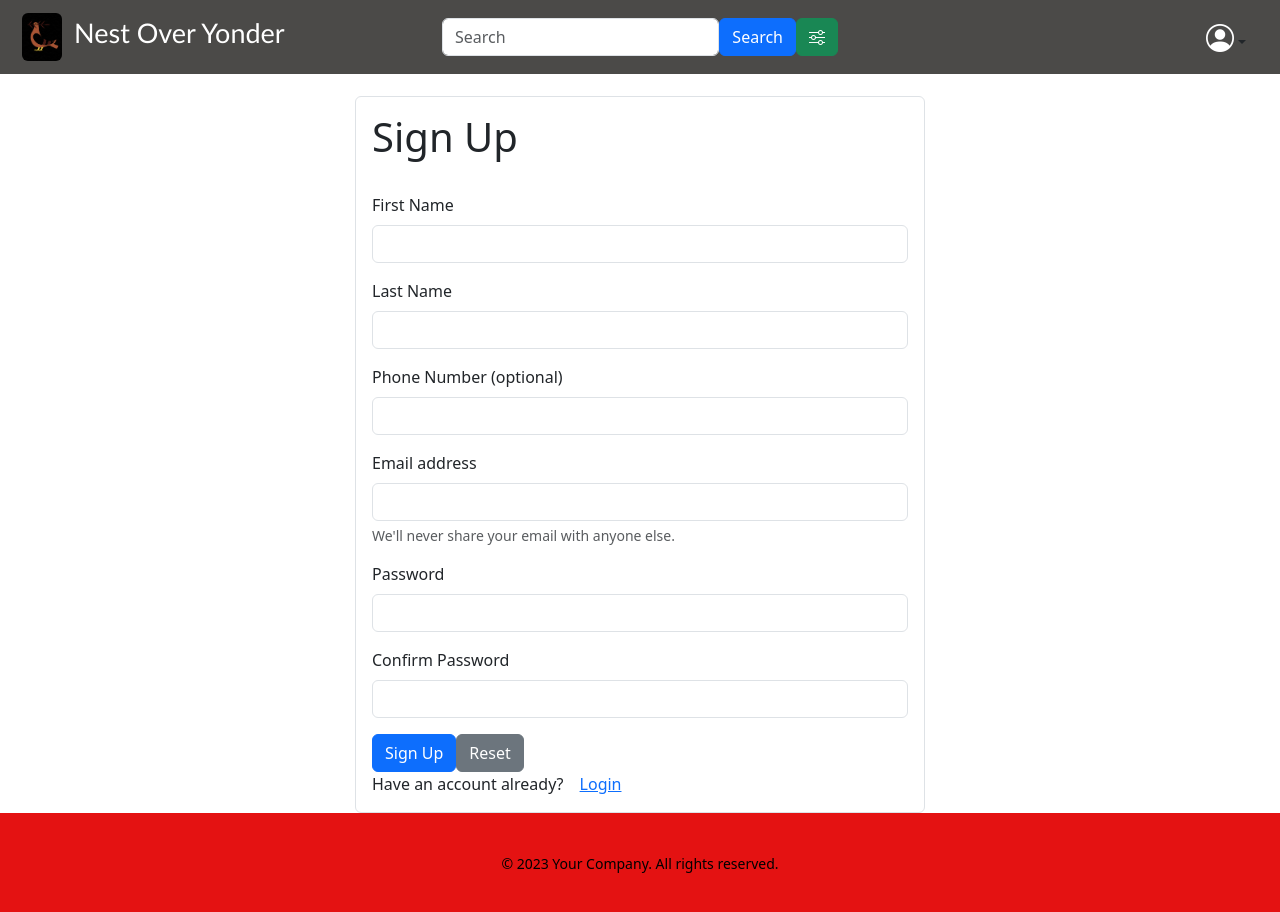
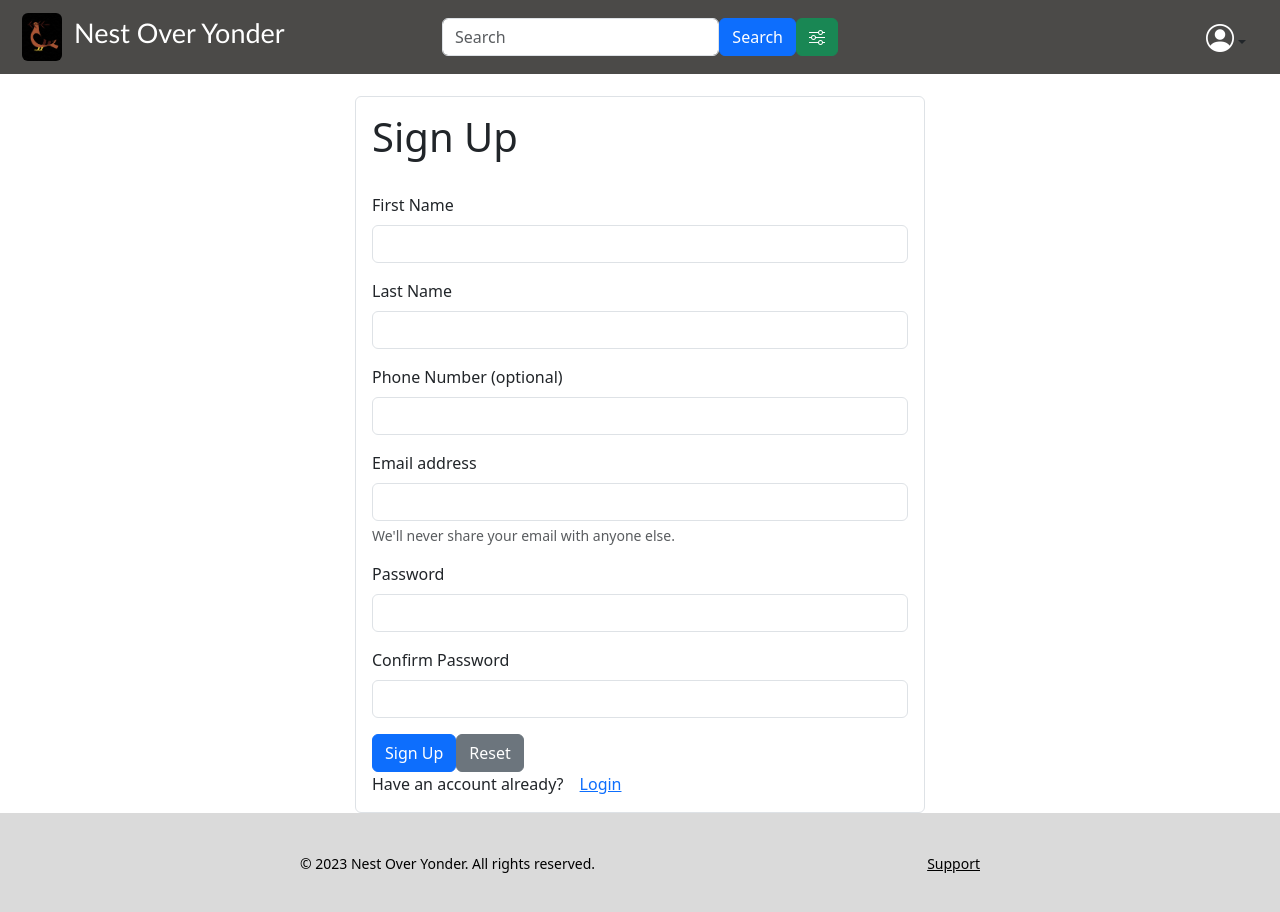
Before and after one commit to masonbesmer/nest-over-yonder, a React (Vite) app: page /signup in a window 1280 px wide. Built offline with nearby package versions, Linux system fonts and the light colour scheme.

Commit message:
Changed footer text

```diff
--- a/src/components/Footer.jsx
+++ b/src/components/Footer.jsx
@@ -4,9 +4,8 @@ import "../styles.css";
 const Footer = () => {
   return (
     <footer className="footer">
-      <div className="container">
-        <span className="text">© 2023 Your Company. All rights reserved.</span>
-      </div>
+      <span className="text">© 2023 Nest Over Yonder. All rights reserved.</span>
+      <a href="https://google.com" className="support-link">Support</a>
     </footer>
   );
 };
--- a/src/styles.css
+++ b/src/styles.css
@@ -112,15 +112,20 @@
 }
 
 .footer {
-  background-color: #e41212;
+  background-color: #c6c6c6a6;
   height: 100px;
   display: flex;
-  justify-content: center;
   align-items: center;
-  text-align: center;
+  justify-content: space-between;
+  padding: 0 300px; /* Add padding to create space from edges */
 }
 
 .text {
   color: #000000;
   font-size: 14px;
 }
+
+.support-link {
+  color: #000000;
+  font-size: 14px;
+}
```
